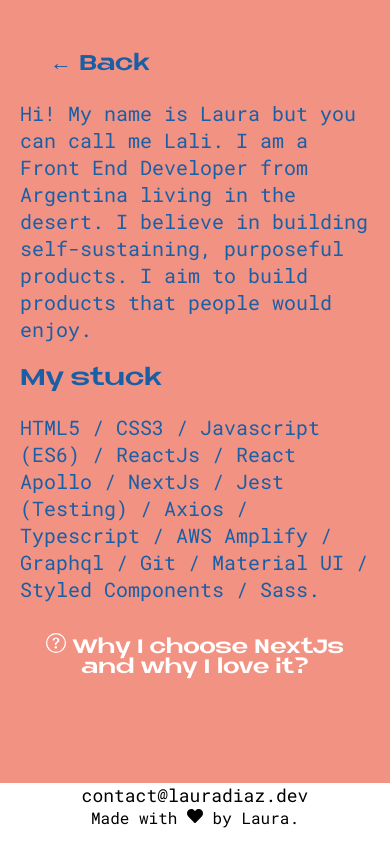
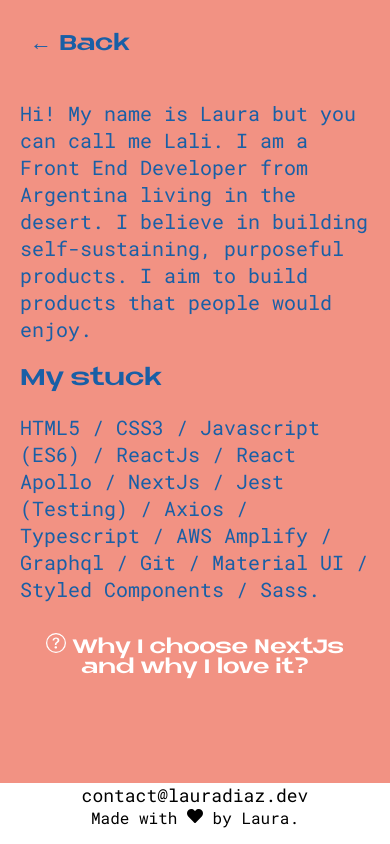
Before and after one commit to lalidiaz/portfolio-Nextjs, a Next.js app: page /about in a window 390 px wide. Built offline with nearby package versions, Linux system fonts and the light colour scheme.

Commit message:
change px in back mobile version

```diff
--- a/components/Back/back.module.scss
+++ b/components/Back/back.module.scss
@@ -2,8 +2,8 @@
 
 .back {
   position: fixed;
-  top: 50px;
-  left: 50px;
+  top: 30px;
+  left: 30px;
   font-size: 22px;
   z-index: 1;
   font-family: 'neue_metanabold';
--- a/components/DetailProject/detail.module.scss
+++ b/components/DetailProject/detail.module.scss
@@ -15,8 +15,8 @@
 
   .back {
     position: fixed;
-    top: 50px;
-    left: 50px;
+    top: 30px;
+    left: 30px;
     font-size: 22px;
     z-index: 1;
     font-family: 'neue_metanabold';
--- a/pages/about/about.module.scss
+++ b/pages/about/about.module.scss
@@ -18,8 +18,8 @@
 
   .back {
     position: fixed;
-    top: 50px;
-    left: 50px;
+    top: 30px;
+    left: 30px;
     font-size: 22px;
     z-index: 1;
     font-family: 'neue_metanabold';
--- a/pages/whyNextjs/next.module.scss
+++ b/pages/whyNextjs/next.module.scss
@@ -15,8 +15,8 @@
 
   .back {
     position: fixed;
-    top: 50px;
-    left: 50px;
+    top: 30px;
+    left: 30px;
     font-size: 22px;
     z-index: 1;
     font-family: 'neue_metanabold';
```
